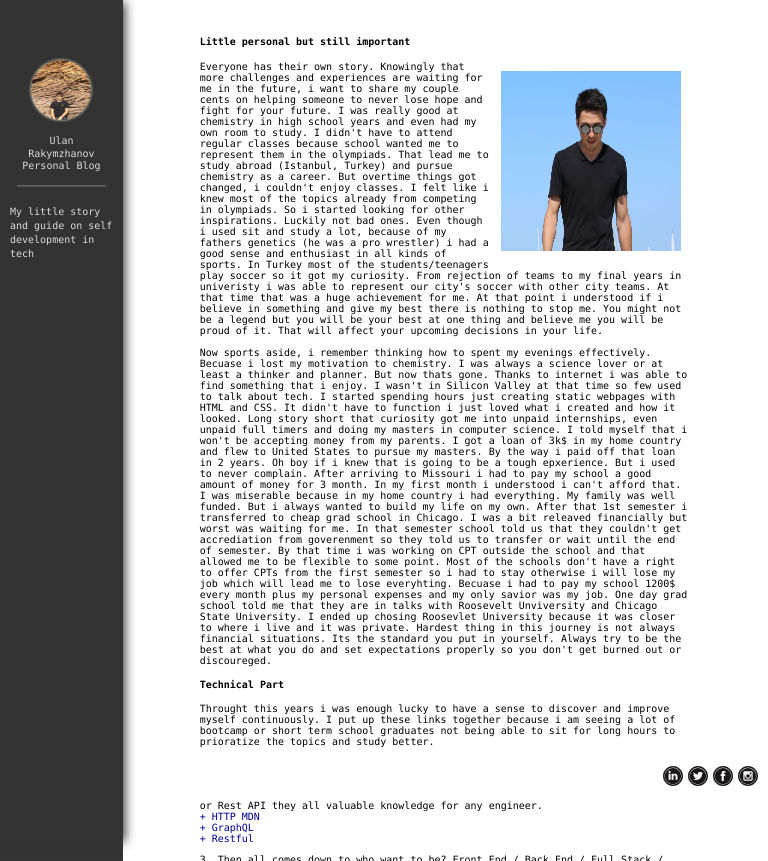
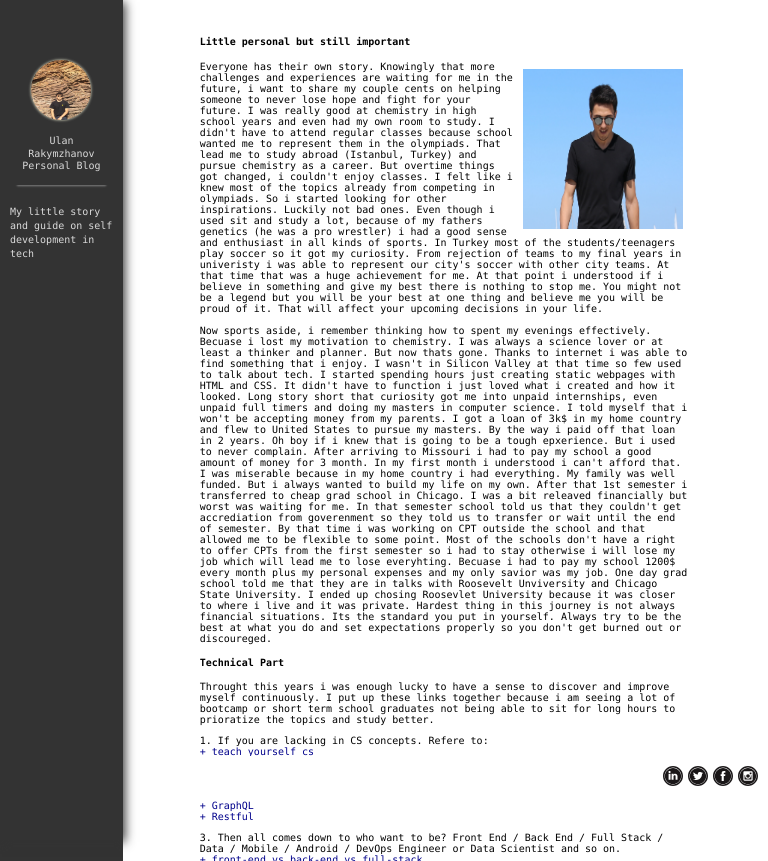
Before and after one commit to urakymzhan/personal-site, a React (Create React App) app: page /mystory in a window 768 px wide. Built offline with nearby package versions, Linux system fonts and the light colour scheme.

Commit message:
size fix for mypic

```diff
--- a/src/App.css
+++ b/src/App.css
@@ -186,6 +186,11 @@ and (max-width: 480px) {
   .bornplaceAndSocialMedia {
     font-size: 4px;
   }
+  .mypic {
+    height: 100px;
+    width: 100px;
+    margin: 6px;
+  }
 
 }
 
@@ -232,6 +237,12 @@ and (max-width: 480px) {
       color: gray;
       font-size: 8px;
     }
+    .mypic {
+      height: 160px;
+      width: 160px;
+      float: right;
+      margin: 8px;
+    }
   }
 
 
```
